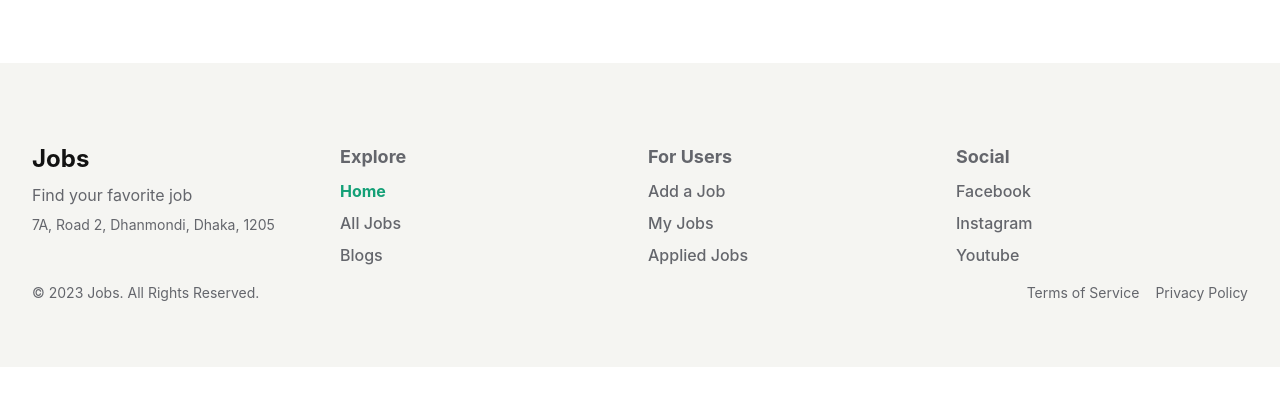
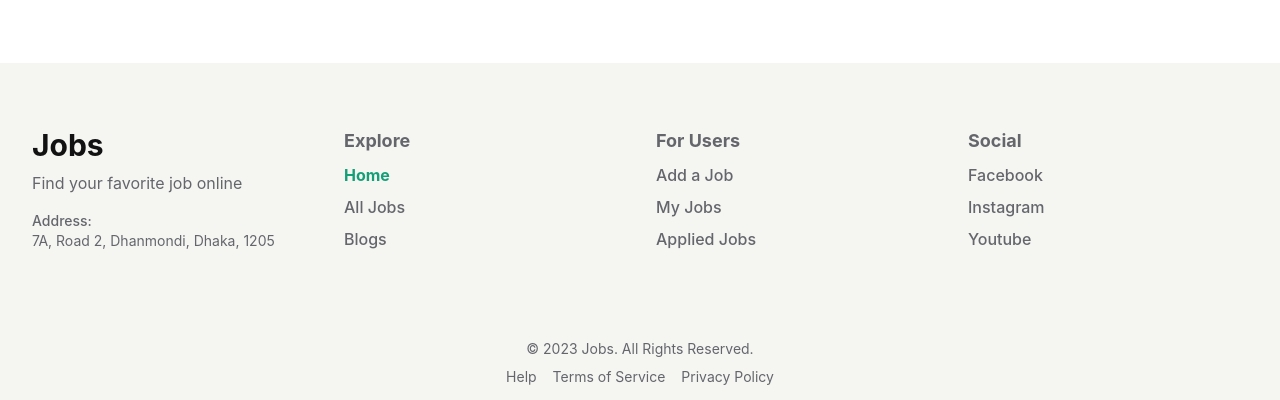
Before and after one commit to mehediy/job-board-frontend, a React (Vite) app: page / in a window 1280 px wide. Shown: the part 1440-1840 px from the top of the page. Before the commit the page ends 1807 px from the top, so only its background shows below. Built offline with nearby package versions, Linux system fonts and the light colour scheme; no server answers.

Commit message:
footer style fix

```diff
--- a/src/components/footer/Footer.jsx
+++ b/src/components/footer/Footer.jsx
@@ -4,12 +4,17 @@ import { navLinks, privateNavLinks, socialLinks } from "../../constants";
 const Footer = () => {
   return (
     <footer className="bg-dark">
-      <div className="container mx-auto h-full padding flex flex-col justify-between">
-        <div className="grid grid-cols-1 md:grid-cols-2 lg:grid-cols-4 gap-4 text-light py-4">
+      <div className="container mx-auto h-full flex flex-col justify-between">
+        <div className="padding grid grid-cols-1 md:grid-cols-2 lg:grid-cols-4 gap-8 text-light py-4">
           <div className="space-y-2">
-            <h3 className="font-bold text-2xl text-primary">Jobs</h3>
-            <p>Find your favorite job</p>
-            <p className="text-sm">7A, Road 2, Dhanmondi, Dhaka, 1205</p>
+            <h3 className="font-bold text-3xl text-primary">Jobs</h3>
+            <p>Find your favorite job online</p>
+            <div className="py-2">
+              <p className="text-sm">
+                <span className="font-medium">Address:</span>
+                <br /> 7A, Road 2, Dhanmondi, Dhaka, 1205
+              </p>
+            </div>
           </div>
           <div className="flex flex-col gap-2">
             <h3 className="font-bold text-lg">Explore</h3>
@@ -56,9 +61,10 @@ const Footer = () => {
             ))}
           </div>
         </div>
-        <div className="flex flex-wrap gap-4 justify-center sm:justify-between text-light text-sm">
+        <div className="flex flex-wrap gap-2 py-4 items-center flex-col justify-center text-light text-sm">
           <p>© 2023 Jobs. All Rights Reserved.</p>
           <div className="space-x-4">
+            <Link to={"#"}>Help</Link>
             <Link to={"#"}>Terms of Service</Link>
             <Link to={"#"}>Privacy Policy</Link>
           </div>
```
